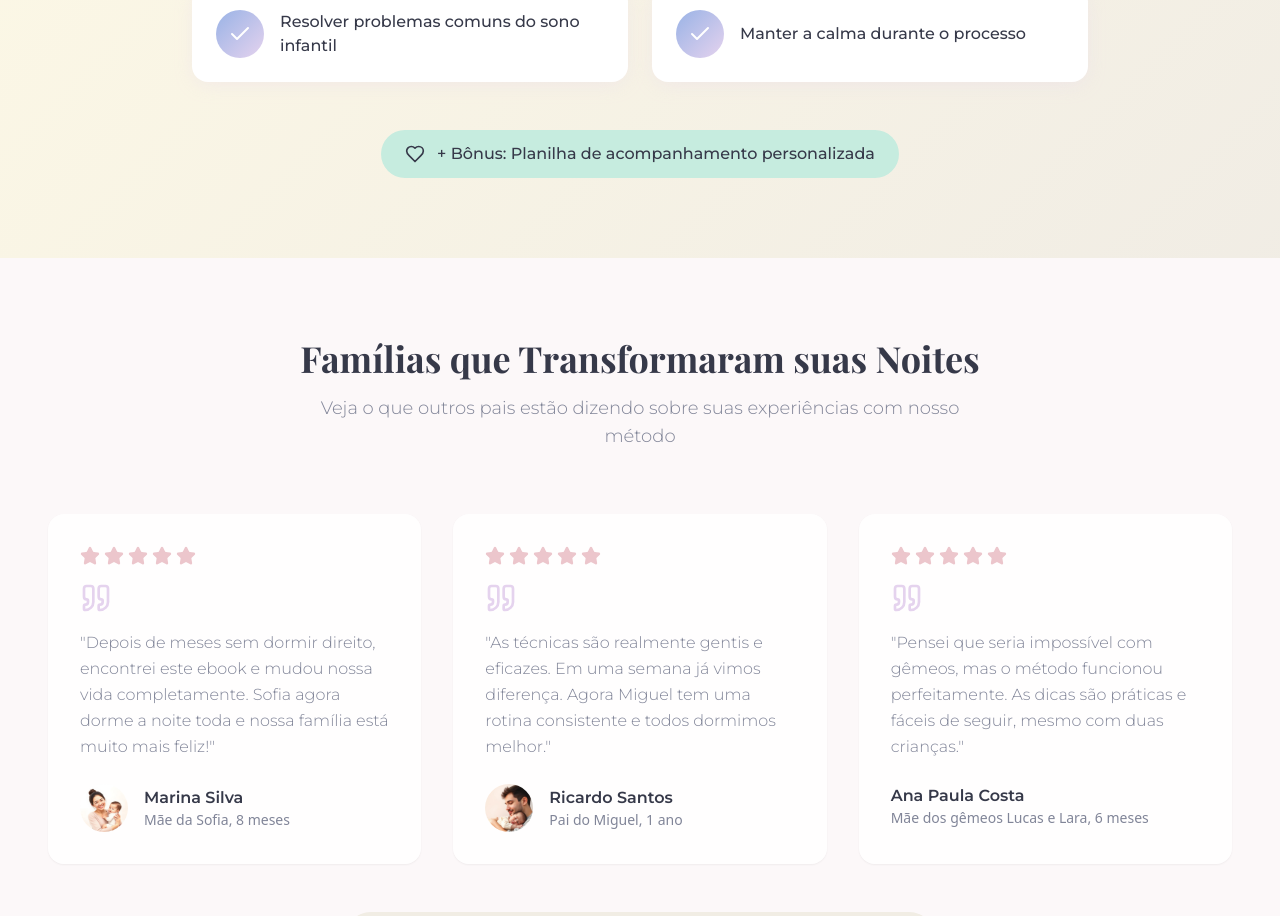
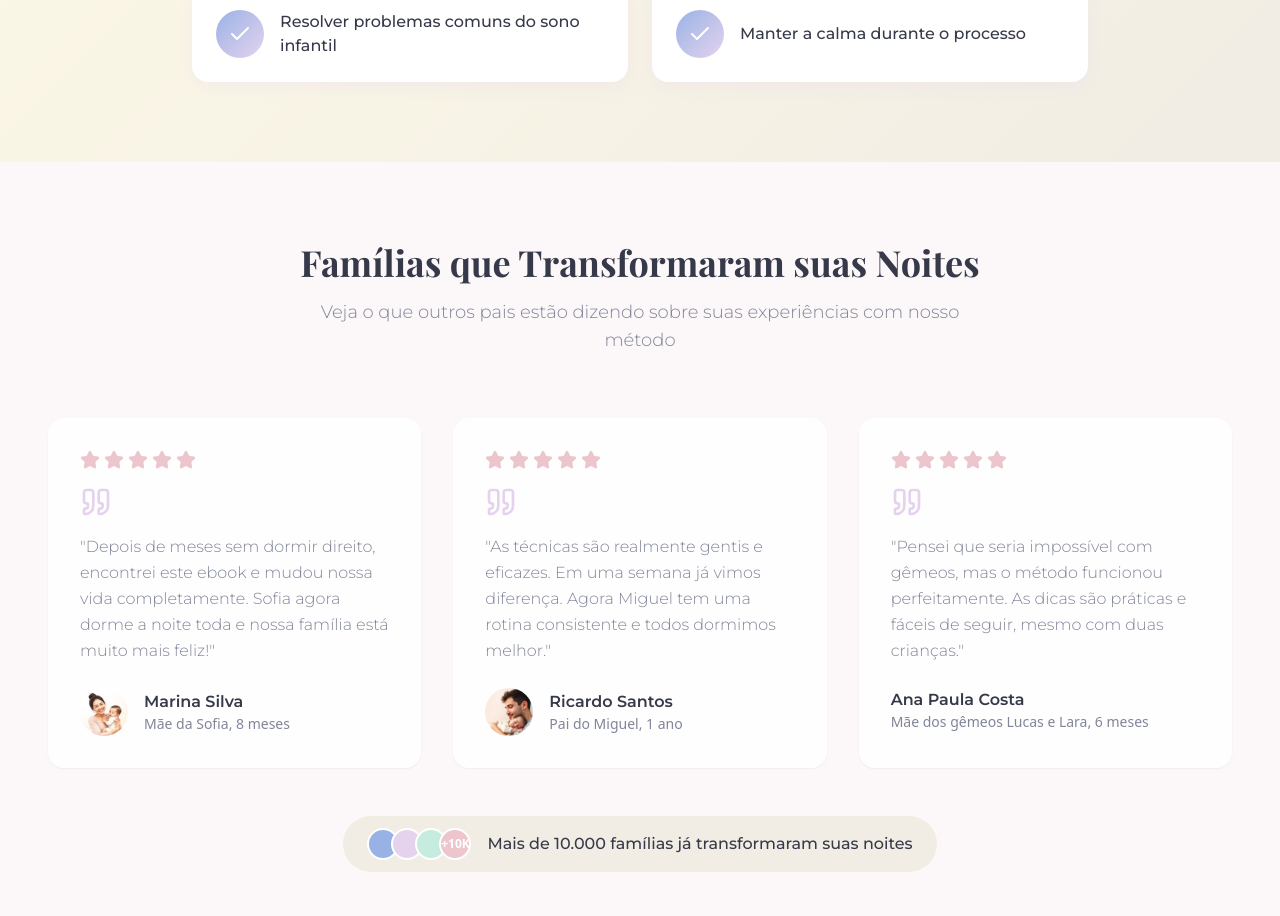
Before and after one commit to lynxinfiniteconta-ui/noites-em-paz-page, a React (Vite) app: page / in a window 1280 px wide. Shown: the part 2284-3200 px from the top of the page. Built offline with nearby package versions, Linux system fonts and the light colour scheme.

Commit message:
Remove bonus section
Remove the bonus section and its associated text from the learning section.

```diff
--- a/src/components/LearningSection.tsx
+++ b/src/components/LearningSection.tsx
@@ -66,14 +66,6 @@ const LearningSection = () => {
             ))}
           </div>
 
-          <div className="mt-12 text-center">
-            <div className="inline-flex items-center gap-3 px-6 py-3 bg-mint-green rounded-full">
-              <Heart className="w-5 h-5 text-foreground" />
-              <span className="font-montserrat font-medium text-foreground">
-                + Bônus: Planilha de acompanhamento personalizada
-              </span>
-            </div>
-          </div>
         </div>
       </div>
     </section>
```
